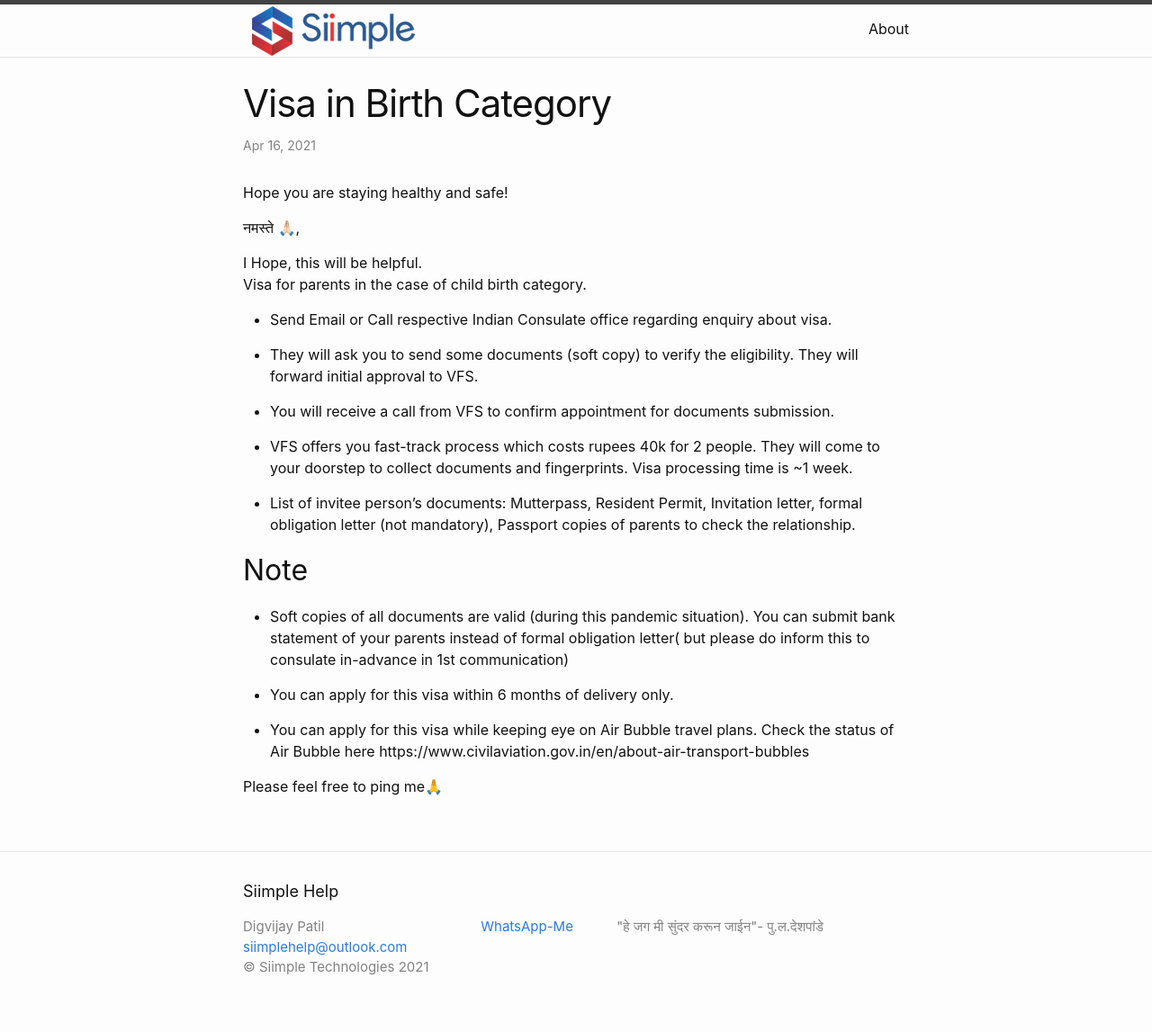
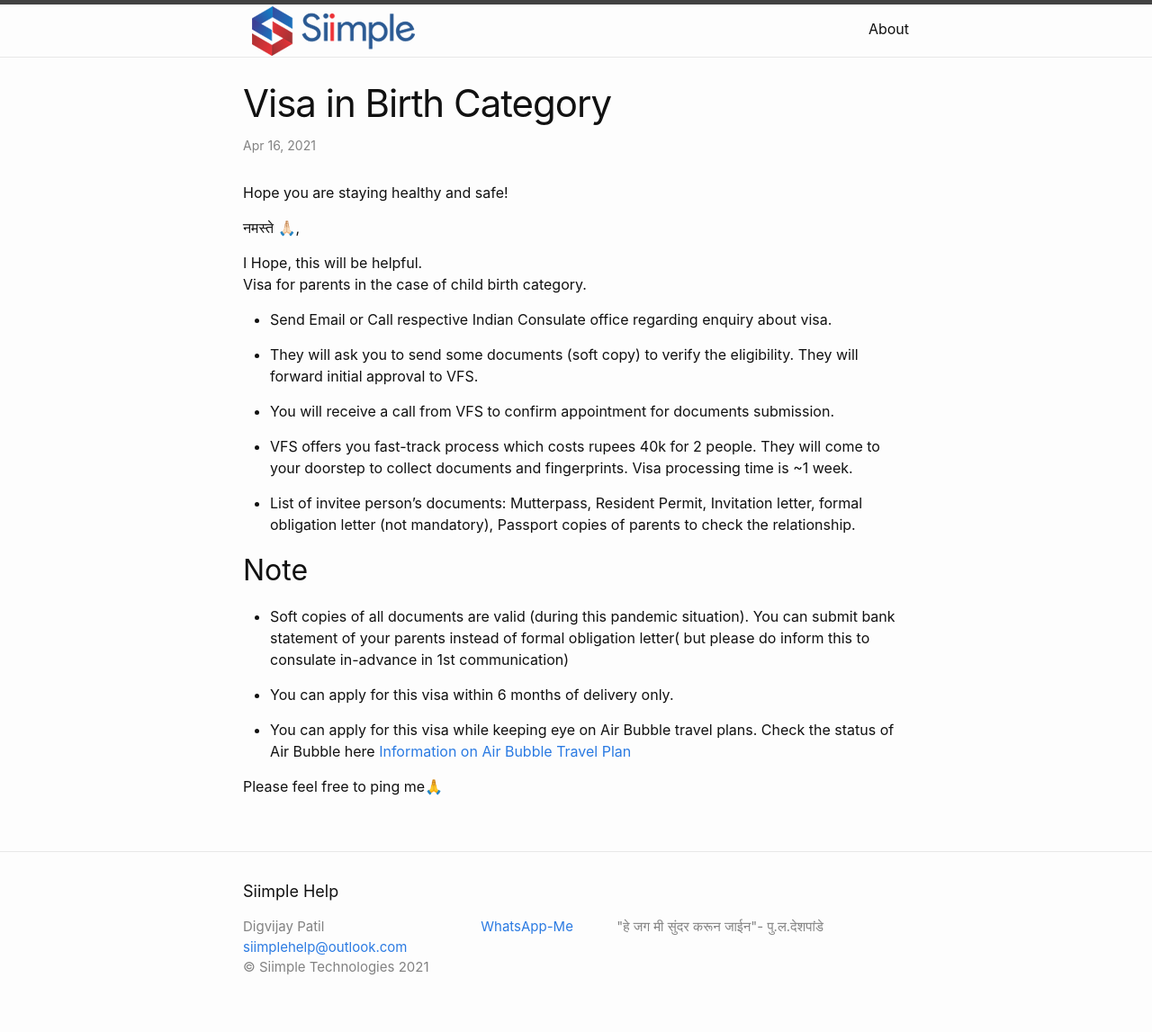
Before and after one commit to siimplehelp/liveingermany, a Jekyll site: the page built from _posts/2021-04-10-child-birth-visa.md, in a window 1280 px wide. Shown: the whole page at 90% size. Built offline with Jekyll 4.4.1, drawn with Linux system fonts in a browser that asks for light colours.

Commit message:
updated link

```diff
--- a/_posts/2021-04-10-child-birth-visa.md
+++ b/_posts/2021-04-10-child-birth-visa.md
@@ -26,6 +26,6 @@ Visa for parents in the case of child birth category.
 
 * You can apply for this visa within 6 months of delivery only.
 
-* You can apply for this visa while keeping eye on Air Bubble travel plans. Check the status of Air Bubble here https://www.civilaviation.gov.in/en/about-air-transport-bubbles
+* You can apply for this visa while keeping eye on Air Bubble travel plans. Check the status of Air Bubble here [Information on Air Bubble Travel Plan](https://www.civilaviation.gov.in/en/about-air-transport-bubbles)
 
 Please feel free to ping me🙏
```
